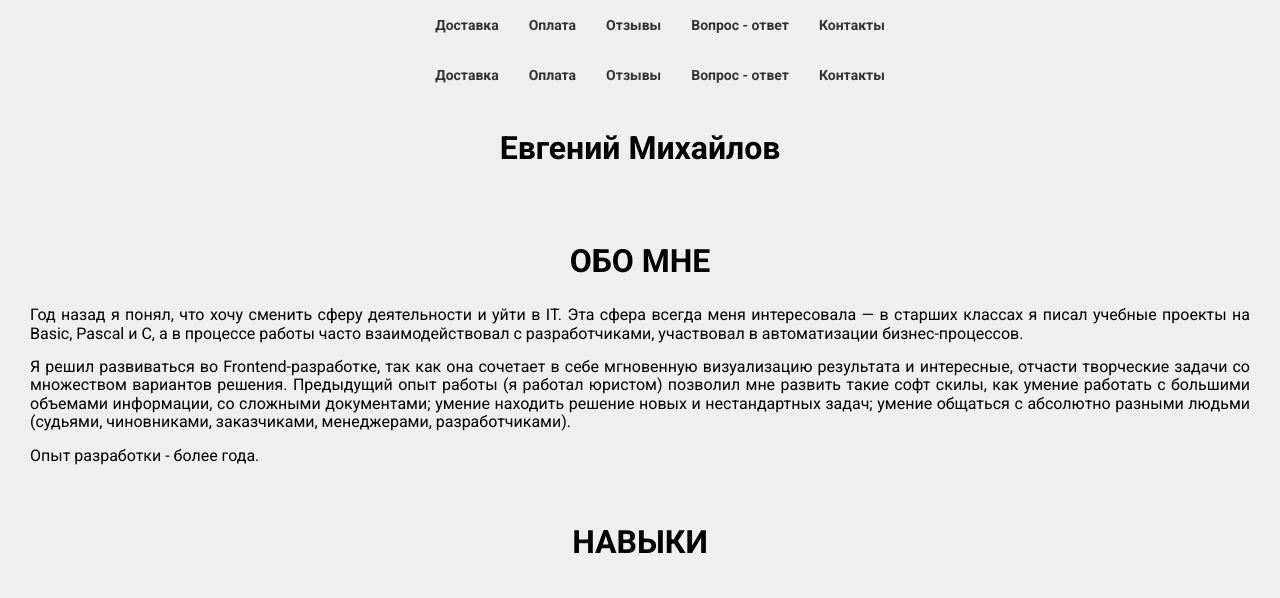
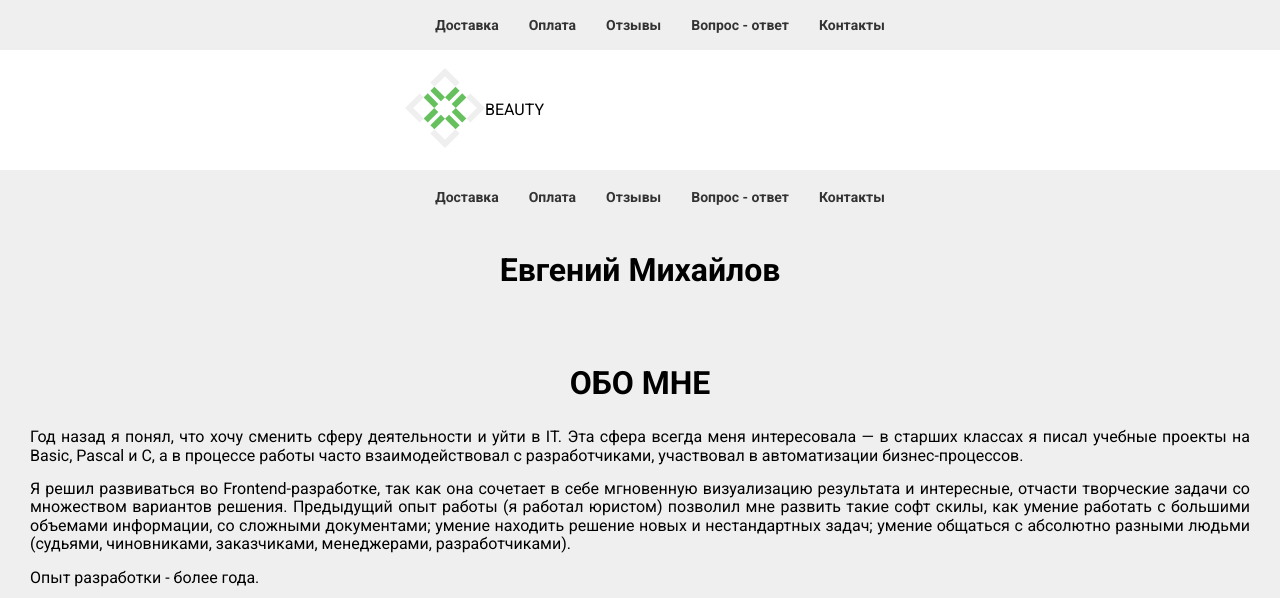
Before and after one commit to Svork7/Beauty-internship, a plain HTML site: page index.html in a window 1280 px wide. Shown: the top 598 px of the page. Drawn offline with nearby package versions, Linux system fonts and the light colour scheme.

Commit message:
added logo

```diff
--- a/index.html
+++ b/index.html
@@ -64,7 +64,14 @@
               </ul>
             </nav>
           </div>
-          <div class="header__inner-main"></div>
+          <div class="header__inner-main">
+            <div class="logo__container">
+              <div class="logo-img">
+                <img src="src/svg/logo.svg" alt="logo" class="logo" />
+              </div>
+              <div class="logo-text">beauty</div>
+            </div>
+          </div>
         </div>
       </div>
     </header>
--- a/src/scss/style.scss
+++ b/src/scss/style.scss
@@ -147,6 +147,27 @@ body {
       transform: rotate(-45deg) translate(0.4rem, -1rem);
     }
   }
+}
+
+.header__inner-main {
+  height: 120px;
+  border-bottom: $gray solid 2px;
+  background-color: $white;
+  display: flex;
+}
+
+.logo__container {
+  display: flex;
+  margin-left: 405px;
+  align-items: center;
+}
+
+.logo-img {
+  width: 80px;
+}
+
+.logo-text {
+  text-transform: uppercase;
 }
 
 .intro__inner {
```
Also changed, not shown: css/style.css.
